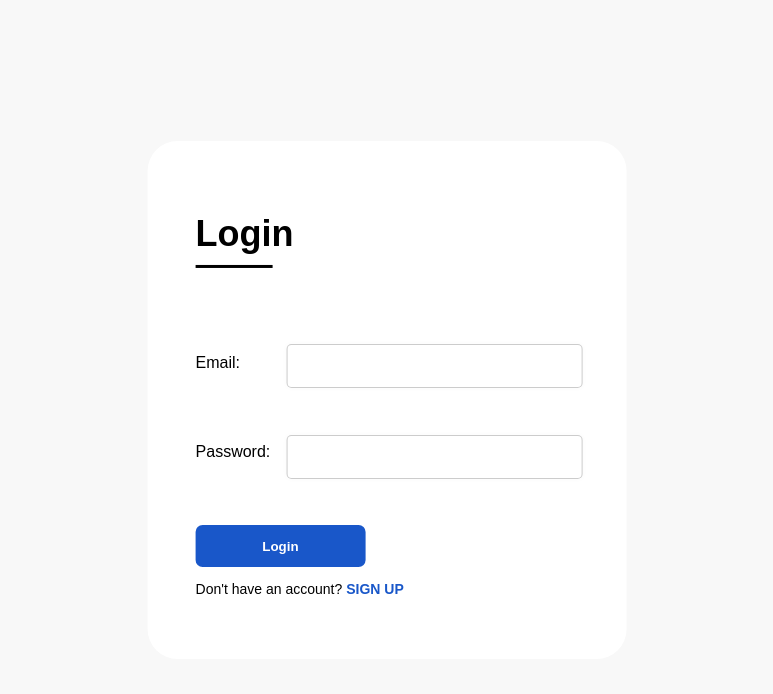
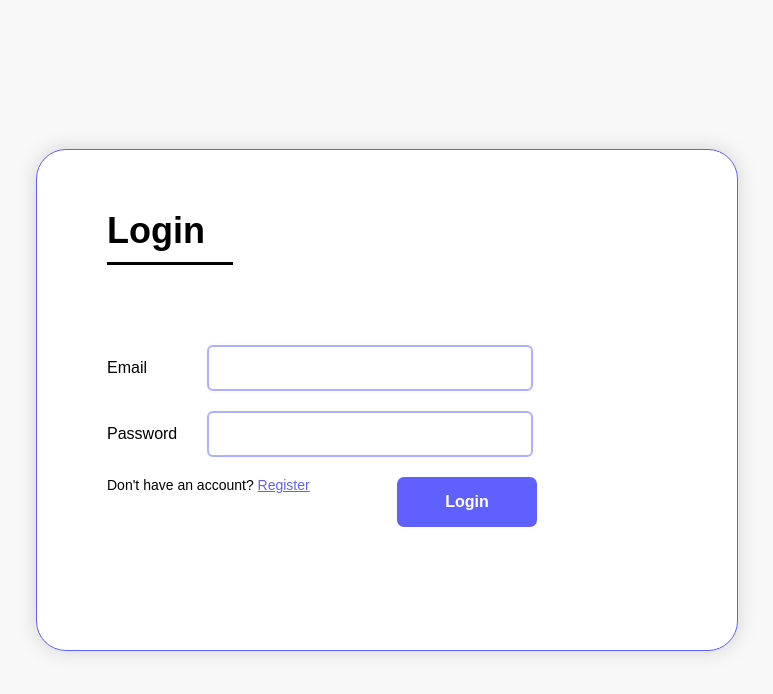
Before and after one commit to shahriar0247/fiverr_ftp, a Flask app: page /login in a window 1280 px wide. Shown: the top 694 px of the page, without its empty margins (253-1026 px from the left). Run offline with Flask 2, Linux system fonts and the light colour scheme.

Commit message:
polished login screen

```diff
--- a/app/static/login/login.css
+++ b/app/static/login/login.css
@@ -1,7 +1,6 @@
 html, body {
   margin: 0px;
   padding: 0;
-  -webkit-box-sizing: border-box;
   box-sizing: border-box;
   font-family: Arial, Helvetica, sans-serif;
   overflow: hidden;
@@ -12,21 +11,21 @@ html, body {
   position: fixed;
   top: 50%;
   left: 50%;
-  -webkit-transform: translate(-50%, -50%);
   transform: translate(-50%, -50%);
-  -webkit-box-align: center;
-      -ms-flex-align: center;
   align-items: center;
-  -webkit-box-pack: center;
-      -ms-flex-pack: center;
   justify-content: center;
   background: white;
   border-radius: 30px;
+  border: 1px solid #6060ff;
+  box-shadow: 0px 0px 20px 1px rgba(0, 0, 0, 0.137);
+  height: 500px;
+  width: 700px;
 }
 
 .header {
-  padding: 3em;
-  margin: 0px;
+  margin-top: 60px;
+  margin-left: 70px;
+  margin-bottom: 80px;
 }
 
 .header hr {
@@ -45,18 +44,21 @@ html, body {
 }
 
 .form {
-  padding: 3em;
-  margin: 0px;
-  padding-top: 0px !important;
+  margin-left: 70px;
+  padding-right: 200px;
 }
 
 .form .form_input {
-  display: -ms-grid;
   display: grid;
-  -ms-grid-columns: 1fr 3fr;
   grid-template-columns: 1fr 3fr;
   margin: 20px;
   margin-left: 0px;
+  width: 400px;
+}
+
+.form .input_text {
+  display: flex;
+  align-items: center;
 }
 
 .form label[for=email] {
@@ -75,10 +77,10 @@ html, body {
   color: black;
   outline: none;
   border: 1px solid rgba(0, 0, 0, 0.2);
-  -webkit-box-shadow: 0px 0px 5px 1px rgba(32, 32, 32, 0.02);
   box-shadow: 0px 0px 5px 1px rgba(32, 32, 32, 0.02);
-  border-radius: 5px;
-  margin-bottom: 2em;
+  border-radius: 6px;
+  font-size: 16px;
+  border: 2px solid #afafff;
 }
 
 .form p {
@@ -86,32 +88,32 @@ html, body {
 }
 
 .form .sign-up {
-  margin-top: 2em;
-  font-weight: bold;
-  color: #1957c9;
+  color: #6060ff;
 }
 
 .form .sign-up:hover {
-  color: #0004ff;
+  color: #6060ff;
 }
 
 .form .submit-button {
-  padding: 1em;
-  padding-left: 5em;
-  padding-right: 5em;
   font-weight: bold;
   border-width: 0px;
-  background-color: #1957c9;
+  background-color: #6060ff;
   color: white;
   border-radius: 7px;
+  height: 50px;
+  width: 140px;
+  font-size: 16px;
+  transition: 200ms all;
+  cursor: pointer;
+  float: right;
 }
 
 .form .submit-button:hover {
   font-weight: bold;
   border-width: 0px;
   background-color: white;
-  color: #1957c9;
-  -webkit-box-shadow: 0px 0px 5px 1px rgba(32, 32, 32, 0.05);
+  color: #6060ff;
   box-shadow: 0px 0px 5px 1px rgba(32, 32, 32, 0.05);
+  border: 1px solid #6060ff;
 }
-/*# sourceMappingURL=login.css.map */
--- a/app/static/login/login.scss
+++ b/app/static/login/login.scss
@@ -1,3 +1,6 @@
+$primary: rgb(96, 96, 255);
+$primary_light: rgb(175, 175, 255);
+
 html, body{
     margin:0px;
     padding:0;
@@ -17,11 +20,16 @@ html, body{
     justify-content: center;
     background: white;
     border-radius:30px;
+    border: 1px solid $primary;
+    box-shadow: 0px 0px 20px 1px rgba(0, 0, 0, 0.137);
+    height: 500px;
+    width: 700px;
 }
 
 .header{
-    padding:3em;
-    margin:0px;
+    margin-top: 60px;
+    margin-left: 70px;
+    margin-bottom: 80px;
 
     hr{
         margin-top:2px;
@@ -40,17 +48,22 @@ html, body{
 }
 
 .form{
-    padding:3em;
-    margin:0px;
-    padding-top:0px !important;
+    margin-left: 70px;
+    padding-right: 200px;
 
     .form_input{
         display: grid;
         grid-template-columns: 1fr 3fr;
         margin: 20px;
         margin-left:0px;
+        width: 400px;
+
     }
+    .input_text{
+        display: flex;
 
+        align-items: center;
+    }
     label[for=email]{
         margin-top:0.6em;
     }
@@ -67,8 +80,9 @@ html, body{
         outline: none;
         border: 1px solid rgba(0, 0, 0, 0.2);
         box-shadow: 0px 0px 5px 1px rgba(32, 32, 32, 0.02);
-        border-radius: 5px;
-        margin-bottom: 2em;
+        border-radius: 6px;
+        font-size: 16px;
+        border: 2px solid $primary_light;
     }
 
     p{
@@ -76,32 +90,36 @@ html, body{
     }
 
     .sign-up{
-        margin-top:2em;
-        font-weight: bold;
-        color: rgb(25, 87, 201);
+
+        color: $primary;
 
     }
     .sign-up:hover {
-        color:rgb(0, 4, 255);
+        color:$primary;
     }
 
     .submit-button{
-        padding:1em;
-        padding-left:5em;
-        padding-right:5em;
         font-weight: bold;
         border-width:0px;
-        background-color:rgb(25, 87, 201);
+        background-color:$primary;
         color:white;
         border-radius: 7px;
+        height: 50px;
+        width: 140px;
+        font-size: 16px;
+        transition: 200ms all;
+        cursor: pointer;
+
+        float: right;
     }
 
     .submit-button:hover{
         font-weight: bold;
         border-width:0px;
         background-color:white;
-        color:rgb(25, 87, 201);
+        color:$primary;
         box-shadow: 0px 0px 5px 1px rgba(32, 32, 32, 0.05);
+        border: 1px solid $primary;
     }
 
 }
--- a/app/templates/login/login.html
+++ b/app/templates/login/login.html
@@ -34,27 +34,27 @@
             <form action="/register" method="POST">
             {% endif %}
                 <div class="form_input">
-                <label for="email">Email:</label>
+             <div class="input_text"> Email</div>
                 <input type="text" name="email" class="login_input">
             </div>
             <div class="form_input">
-                <label for="password">Password:</label>
+                <div class="input_text">          Password</div>
                 <input type="password" name="password"  pattern=".{6,}" class="login_input">
             </div>
                 {% if login == False %}
                 <div class="form_input">
-                <label for="password">Retype Password:</label>
-                <input type="password" name="password" pattern=".{6,}"  class="login_input" value="Retype Password">
+                    <div class="input_text">       Retype Password</div>
+                <input type="password" name="password" pattern=".{6,}"  class="login_input">
             </div>
                 {% endif %}
 
-
+                <input type="submit" value="Login" class="submit-button">
                 <!-- Submit User Input -->
                 {% if login == True %}
-                <input type="submit" value="Login" class="submit-button">
-                <p>Don't have an account? <span class="sign-up">SIGN UP</span></p>
+
+                <p>Don't have an account?    <a class="sign-up" href="/register">Register</a></p>
                 {% elif login == False %}
-                <input type="submit" value="Sign-Up" class="submit-button">
+                <p>Already have an account?    <a class="sign-up" href="/login">Login</a></p>
                 {% endif %}
             </form>
         </div>
```
Also changed, not shown: app/static/login/login.min.css (+1 -1 lines), 1 other file. Lines whose indentation alone changed are shown as unchanged.
